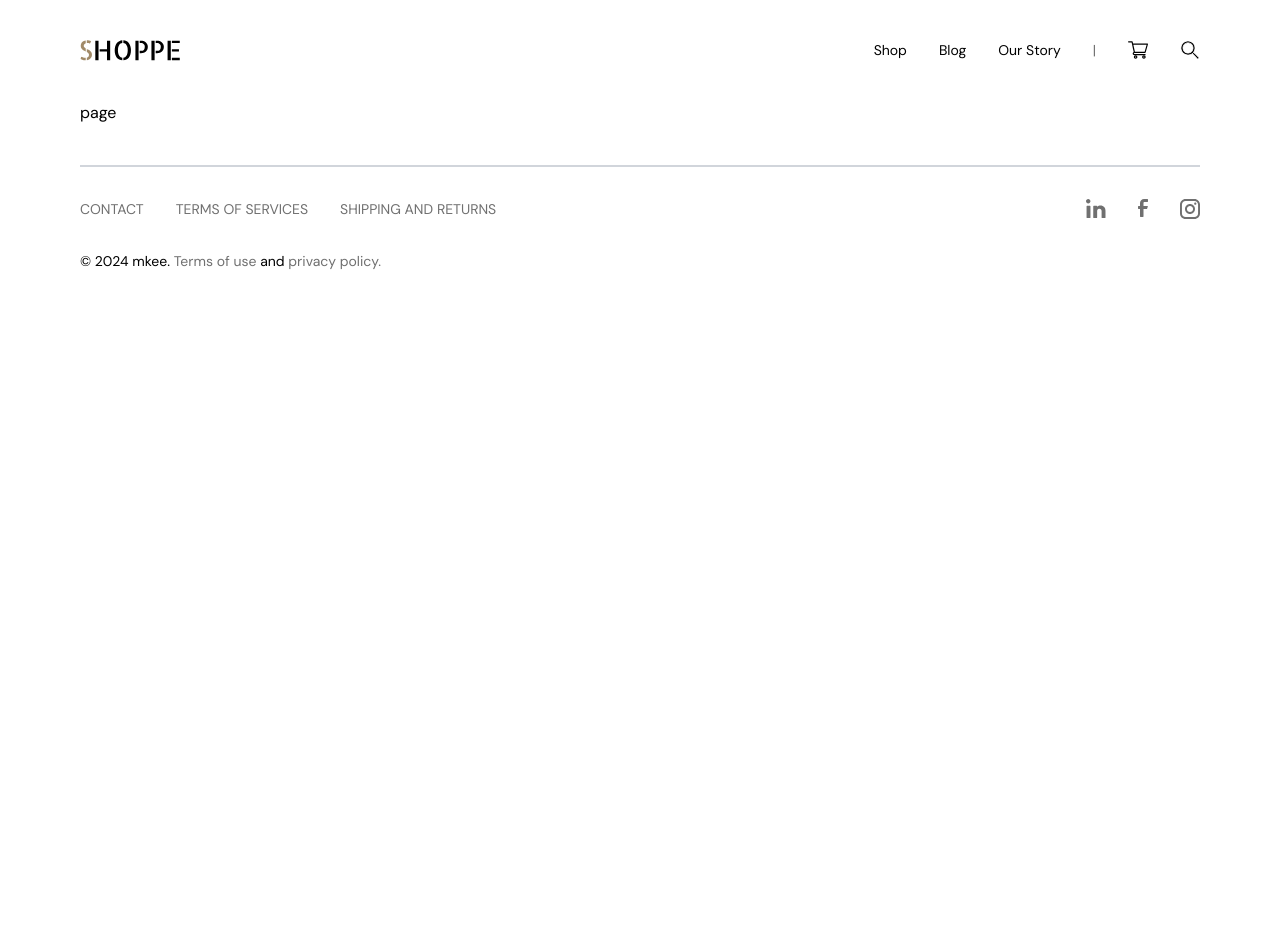
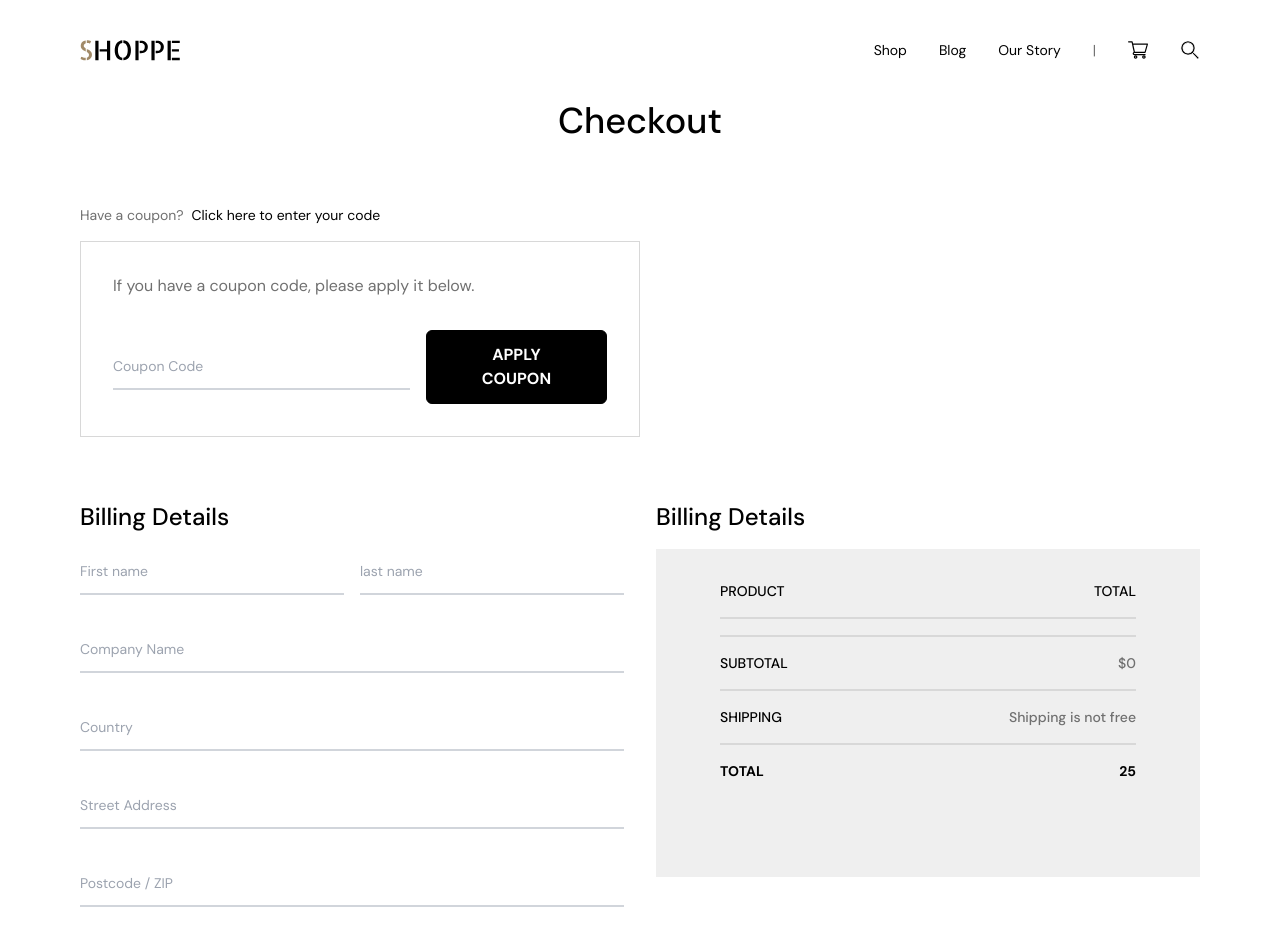
Before and after one commit to mokamaleldin/Shop, a Next.js app: page /Checkout in a window 1280 px wide. Shown: the top 952 px of the page. Before the commit the page ends 800 px from the top, so only its background shows below. Built offline with nearby package versions, Linux system fonts and the light colour scheme.

Commit message:
Optimize shopping bag component and remove redundant code

```diff
--- a/src/app/(pages)/Checkout/page.tsx
+++ b/src/app/(pages)/Checkout/page.tsx
@@ -1,6 +1,22 @@
+"use client"
+import Coupon from "@/app/components/Checkout/Coupon"
+import DillingDetails from "@/app/components/Checkout/DillingDetails"
+import YourOrder from "@/app/components/Checkout/YourOrder"
+
 const page = () => {
     return (
-        <div className="mx-20">page</div>
+        <div className="mx-20">
+            <h2 className="text-4xl font-medium text-center ">Checkout</h2>
+            <Coupon />
+            <div className="flex justify-center items-start gap-8">
+                <div className="w-1/2">
+                    <DillingDetails />
+                </div>
+                <div className="w-1/2">
+                    <YourOrder />
+                </div>
+            </div>
+        </div>
     )
 }
 export default page
--- a/src/app/components/Cart/TotalPrice.tsx
+++ b/src/app/components/Cart/TotalPrice.tsx
@@ -12,7 +12,7 @@ const TotalPrice = ({ totalPrice, finalPrice }: { totalPrice: number, finalPrice
                     <div className="text-green-500">Congratulations! Your drive is free.</div>
                 )}
             </div>
-            <hr className="border-t-2 border-gray-300 mb-4" />
+            <hr className="border-t-2 border-Gray mb-4" />
             <div className="flex justify-between text-lg font-medium mb-4">
                 <div>Total</div>
                 <div>{finalPrice} USD</div>
--- /dev/null
+++ b/src/app/components/Checkout/Coupon.tsx
@@ -0,0 +1,22 @@
+import Input from "../Inputs/Input"
+
+const Coupon = () => {
+    return (
+        <div className="my-16">
+            <h6 className="text-black text-sm mb-4">
+                <span className="text-DarkGray mr-1">Have a coupon? </span>
+                Click here to enter your code
+            </h6>
+            <div className="md:w-1/2 border border-Gray p-8">
+                <h6 className="text-DarkGray">If you have a coupon code, please apply it below.</h6>
+                <div className="md:flex justify-between gap-4 mt-8">
+                    <Input placeholder="Coupon Code" />
+                    <button className="md:mt-0 mt-4 border md:w-1/2 py-1 md:py-3 md:px-10 px-2 md:text-base text-sm rounded-md md:font-semibold duration-200 border-black text-white bg-black hover:text-black hover:bg-white">
+                        APPLY COUPON
+                    </button>
+                </div>
+            </div>
+        </div>
+    )
+}
+export default Coupon
--- /dev/null
+++ b/src/app/components/Checkout/DillingDetails.tsx
@@ -0,0 +1,38 @@
+import Input from "../Inputs/Input"
+
+const DillingDetails = () => {
+    return (
+        <form >
+            <h2 className="text-2xl font-medium  ">Billing Details</h2>
+            <div className="flex gap-4 py-4">
+                <Input placeholder="First name" />
+                <Input placeholder="last name" />
+            </div>
+            <div className="py-4">
+                <Input placeholder="Company Name" />
+            </div>
+            <div className="py-4">
+                <Input placeholder="Country" />
+            </div>
+            <div className="py-4">
+                <Input placeholder="Street Address" />
+            </div>
+            <div className="py-4">
+                <Input placeholder="Postcode / ZIP" />
+            </div>
+            <div className="py-4">
+                <Input placeholder="Town / City" />
+            </div>
+            <div className="py-4">
+                <Input placeholder="Phone" />
+            </div>
+            <div className="py-4">
+                <Input placeholder="Email" />
+            </div>
+            <div className="py-4">
+                <Input placeholder="Order notes" />
+            </div>
+        </form>
+    )
+}
+export default DillingDetails
--- /dev/null
+++ b/src/app/components/Checkout/YourOrder.tsx
@@ -0,0 +1,49 @@
+import { additionalCost, driveFreeThreshold } from "@/app/lib/config/config";
+import { RootState } from "@/app/lib/store";
+import { useSelector } from "react-redux";
+
+const YourOrder = () => {
+    const cart = useSelector((state: RootState) => state.card.items);
+
+    const totalPrice = cart.reduce((sum, item) => sum + item.price, 0);
+    const free = totalPrice < driveFreeThreshold ? "Shipping is not free" : "Free shipping";
+    const finalPrice = totalPrice < driveFreeThreshold ? totalPrice + additionalCost : totalPrice;
+
+    return (
+        <div>
+            <h2 className="text-2xl font-medium  ">Billing Details</h2>
+            <div className="my-4 px-16 py-8 font-medium text-sm  bg-LightGray">
+                <div className="flex justify-between ">
+                    <p>PRODUCT</p>
+                    <p>TOTAL</p>
+                </div>
+                <hr className="border-t-2 border-Gray my-4" />
+                {cart.map((item) => (
+                    <div className="flex justify-between mb-4 text-DarkGray">
+                        <p>{item.name}</p>
+                        <p>${item.price}</p>
+                    </div>
+                ))}
+                <hr className="border-t-2 border-Gray my-4" />
+                <div className="flex justify-between">
+                    <p>SUBTOTAL</p>
+                    <p className=" text-DarkGray">${totalPrice}</p>
+                </div>
+                <hr className="border-t-2 border-Gray my-4" />
+                <div className="flex justify-between">
+                    <p>SHIPPING</p>
+                    <p className=" text-DarkGray">{free}</p>
+                </div>
+                <hr className="border-t-2 border-Gray my-4" />
+                <div className="flex justify-between font-semibold mb-16">
+                    <p>TOTAL</p>
+                    <p className="">{finalPrice}</p>
+                </div>
+
+
+
+            </div>
+        </div>
+    )
+}
+export default YourOrder
--- a/src/app/components/Footer/Footer.tsx
+++ b/src/app/components/Footer/Footer.tsx
@@ -5,7 +5,7 @@ const Footer = () => {
     return (
         <footer className="mx-20 my-10">
             <div className="mb-8 text-center">
-                <hr className="border-t-2 border-gray-300" />
+                <hr className="border-t-2 border-Gray" />
             </div>
             <nav className="flex justify-between items-start">
                 <div className="text-sm">
--- /dev/null
+++ b/src/app/components/Inputs/Input.tsx
@@ -0,0 +1,8 @@
+const Input = ({ placeholder }: { placeholder: string }) => {
+    return (
+        <div className="w-full flex justify-end items-center relative">
+            <input type="text" placeholder={placeholder} className="border-b-2 focus:outline-none text-sm border-gray-300 py-3 w-full" />
+        </div>
+    )
+}
+export default Input
```
